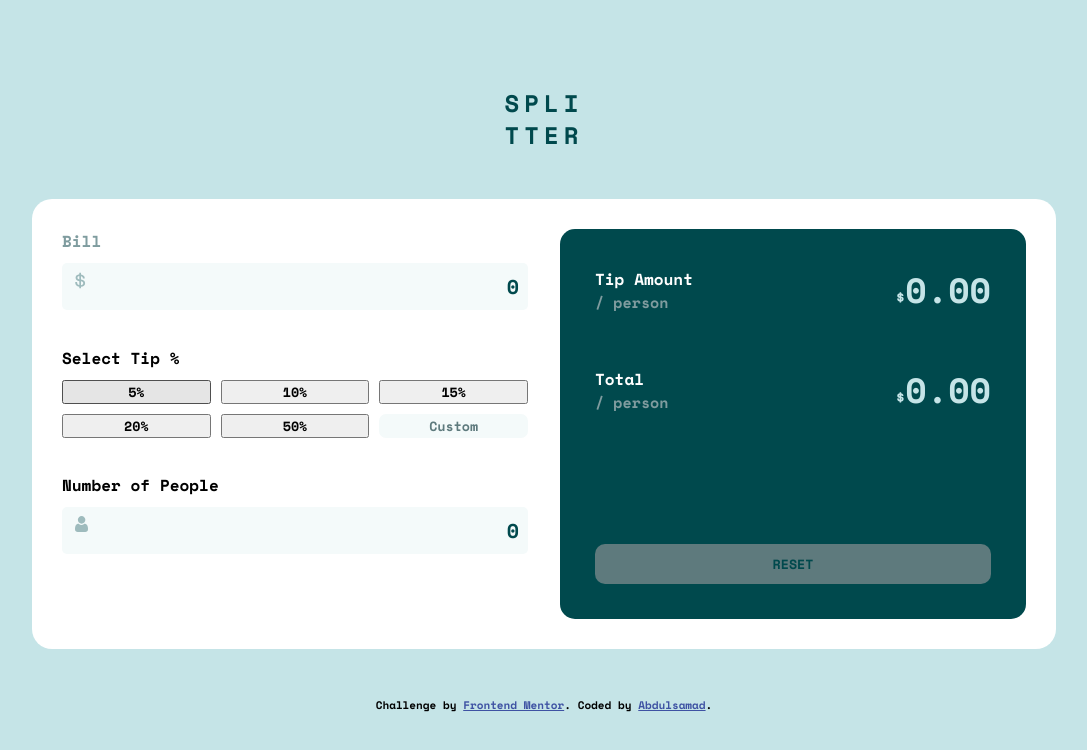
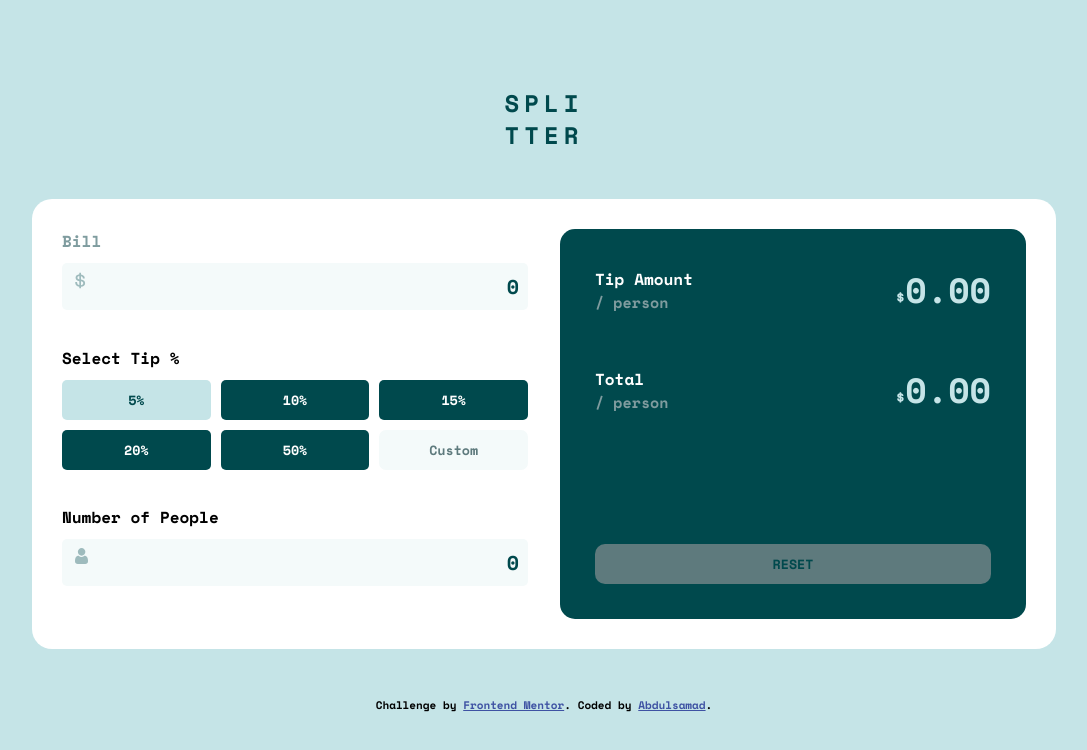
Before and after one commit to buk-ola01/Tip-Calculator-App, a plain HTML site: page index.html in a window 1280 px wide. In both pictures the pointer is over the button "5%". Shown: the whole page, without its empty margins (96-1183 px from the left). Drawn offline with nearby package versions, Linux system fonts and the light colour scheme.

Commit message:
Updated classname for buttons

```diff
--- a/style.css
+++ b/style.css
@@ -86,7 +86,7 @@ h2 {
      gap: 10px;
      margin: 10px 0;
 }
-#perc-button {
+.perc-button {
      padding: 10px 5px;
      background-color: var(--veryDarkCyan);
      color: var(--white);
@@ -94,7 +94,7 @@ h2 {
      border-radius: 5px;
      cursor: pointer;
 }
-#perc-button:hover {
+.perc-button:hover {
      background-color: var(--lightGrayishCyan);
      color: var(--veryDarkCyan);
 }
```
